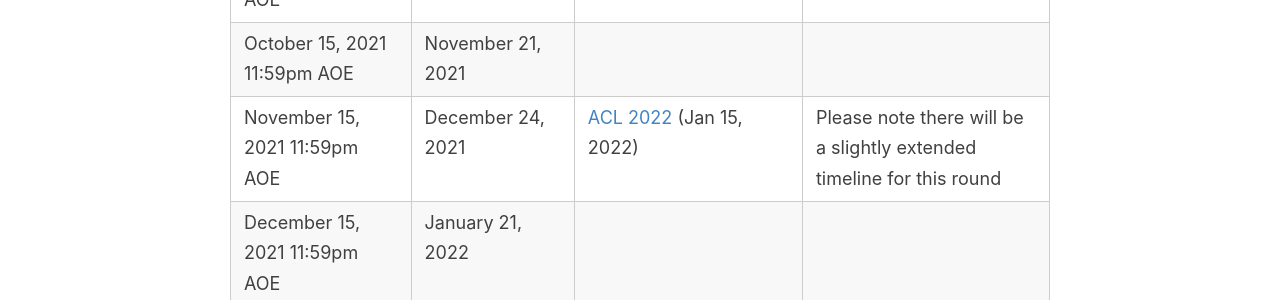
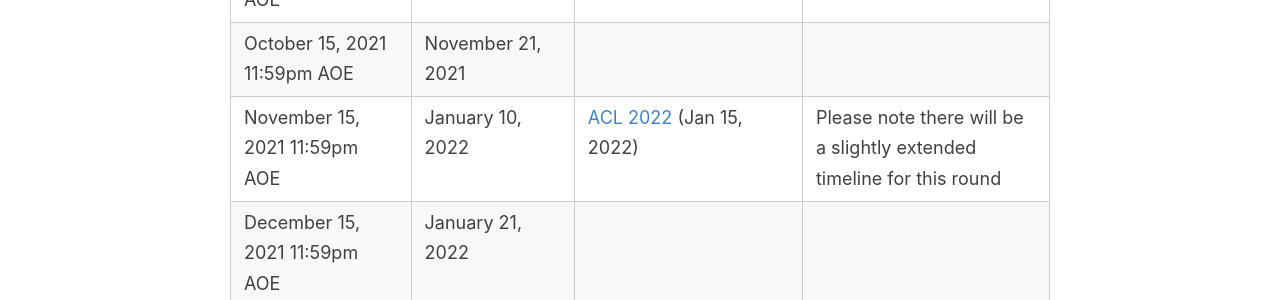
Before and after one commit to amitmerchant1990/reverie, a Jekyll site: the page built from dates.md, in a window 1280 px wide and 900 px high, scrolled down 2096 px. Shown: the part 153-453 px from the top of the window. Built offline with Jekyll 4.4.1, drawn with Linux system fonts in a browser that asks for light colours.

Commit message:
Date Updated

```diff
--- a/dates.md
+++ b/dates.md
@@ -38,7 +38,7 @@ Current publication venues participating in ARR are listed below. If you represe
 | August 15, 2021 11:59pm AOE | September 21, 2021 | [NILLI 2021](https://www.cs.mcgill.ca/~pparth2/nilli_workshop/) (Sep 22, 2021) | |
 | September 15, 2021 11:59pm AOE | October 21, 2021 | | |
 | October 15, 2021 11:59pm AOE | November 21, 2021 | | |
-| November 15, 2021 11:59pm AOE | December 24, 2021 | [ACL 2022](https://www.2022.aclweb.org/) (Jan 15, 2022) | Please note there will be a slightly extended timeline for this round |
+| November 15, 2021 11:59pm AOE | January 10, 2022 | [ACL 2022](https://www.2022.aclweb.org/) (Jan 15, 2022) | Please note there will be a slightly extended timeline for this round |
 | December 15, 2021 11:59pm AOE | January 21, 2022 | | |
 | January 15, 2022 11:59pm AOE | February 21, 2022 | [NAACL 2022](https://2022.naacl.org/) (March 2, 2022) | |
 
```
